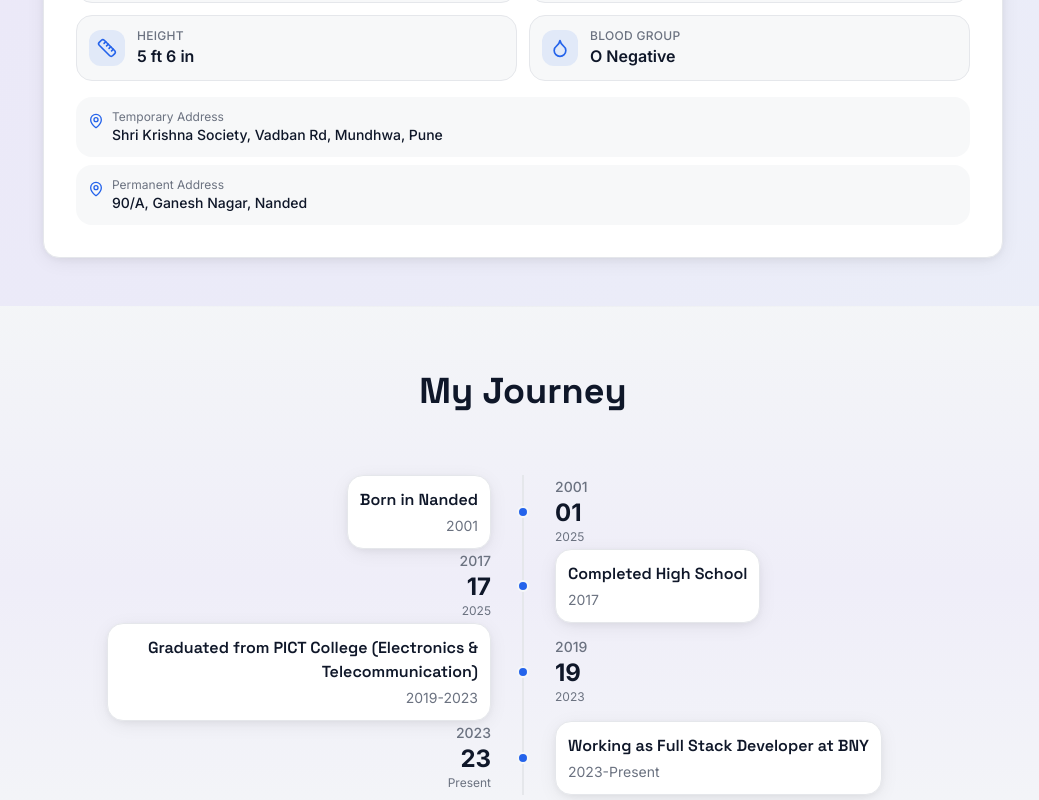
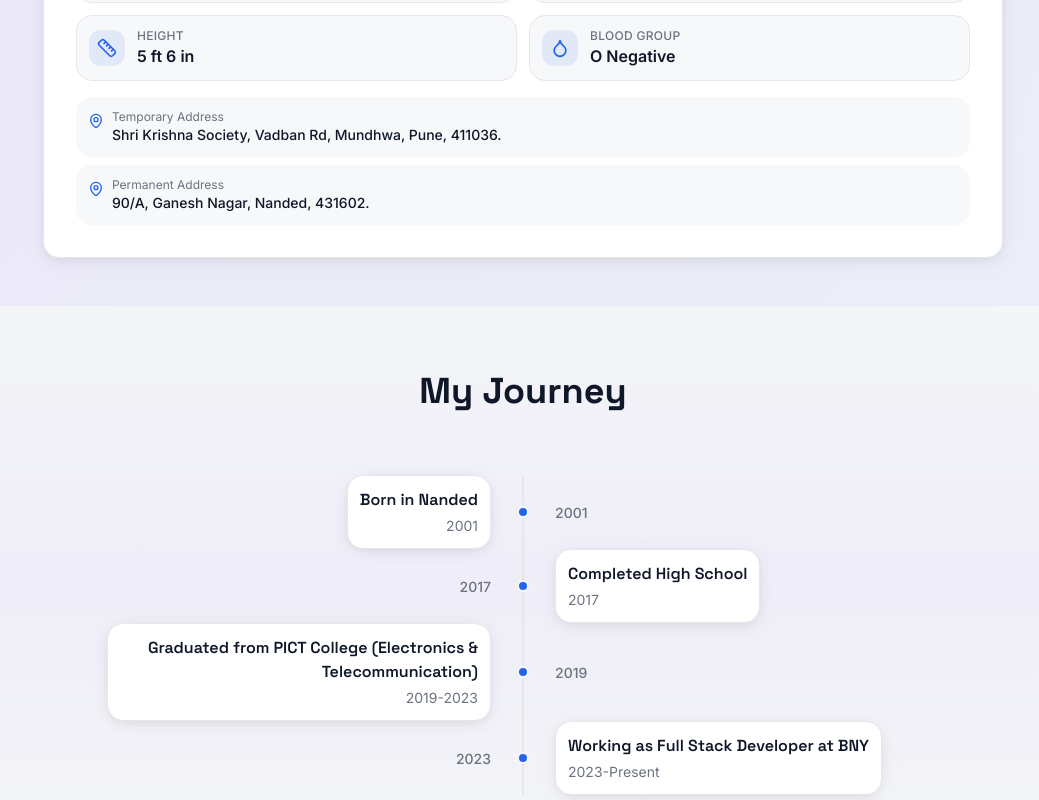
Before and after one commit to radster-46/raghavs-pastel-roots, a React (Vite) app: page / in a window 1280 px wide. Shown: the part 680-1480 px from the top of the page, without its empty margins (117-1156 px from the left). Built offline with nearby package versions, Linux system fonts and the light colour scheme; the HTML template or start-up script is replaced by a standard one.

Commit message:
Visual edit in Lovable
Edited UI in Lovable

```diff
--- a/src/pages/Index.tsx
+++ b/src/pages/Index.tsx
@@ -5,44 +5,57 @@ import { Card } from "@/components/ui/card";
 import ganeshjiLogo from "@/assets/ganeshji-logo.png";
 import profilePhoto from "@/assets/profile-photo.jpg";
 import kundliChart from "@/assets/kundli-chart.png";
-
 const Index = () => {
   const observerRef = useRef<IntersectionObserver | null>(null);
-
   useEffect(() => {
-    observerRef.current = new IntersectionObserver(
-      (entries) => {
-        entries.forEach((entry) => {
+    observerRef.current = new IntersectionObserver(entries => {
+      entries.forEach(entry => {
         if (entry.isIntersecting) {
           entry.target.classList.add("animate-slide-up");
         }
       });
-      },
-      { threshold: 0.05 }
-    );
-
+    }, {
+      threshold: 0.05
+    });
     const elements = document.querySelectorAll(".fade-in-section");
-    elements.forEach((el) => observerRef.current?.observe(el));
-
+    elements.forEach(el => observerRef.current?.observe(el));
     return () => observerRef.current?.disconnect();
   }, []);
-
-  const bioData = [
-    { icon: Calendar, label: "Birth Date", value: "05 Oct 2001" },
-    { icon: MapPin, label: "Birth Place", value: "Nanded" },
-    { icon: Ruler, label: "Height", value: "5 ft 6 in" },
-    { icon: Droplet, label: "Blood Group", value: "O Negative" },
-  ];
-
-  const timeline = [
-    { year: "2001", event: "Born in Nanded", color: "coral" },
-    { year: "2017", event: "Completed High School", color: "mint" },
-    { year: "2019-2023", event: "Graduated from PICT College (Electronics & Telecommunication)", color: "sky-blue" },
-    { year: "2023-Present", event: "Working as Full Stack Developer at BNY", color: "lavender" },
-  ];
-
-  return (
-    <div className="min-h-screen bg-background">
+  const bioData = [{
+    icon: Calendar,
+    label: "Birth Date",
+    value: "05 Oct 2001"
+  }, {
+    icon: MapPin,
+    label: "Birth Place",
+    value: "Nanded"
+  }, {
+    icon: Ruler,
+    label: "Height",
+    value: "5 ft 6 in"
+  }, {
+    icon: Droplet,
+    label: "Blood Group",
+    value: "O Negative"
+  }];
+  const timeline = [{
+    year: "2001",
+    event: "Born in Nanded",
+    color: "coral"
+  }, {
+    year: "2017",
+    event: "Completed High School",
+    color: "mint"
+  }, {
+    year: "2019-2023",
+    event: "Graduated from PICT College (Electronics & Telecommunication)",
+    color: "sky-blue"
+  }, {
+    year: "2023-Present",
+    event: "Working as Full Stack Developer at BNY",
+    color: "lavender"
+  }];
+  return <div className="min-h-screen bg-background">
       {/* Header */}
       <header className="fixed top-0 left-0 right-0 z-50 bg-gradient-to-r from-primary/10 via-accent/10 to-primary/10 backdrop-blur-lg border-b border-primary/20 shadow-lg">
         <div className="container mx-auto px-4 py-3 flex flex-col items-center justify-center gap-1">
@@ -60,8 +73,7 @@ const Index = () => {
         <div className="container mx-auto max-w-5xl">
           <div className="flex flex-col lg:flex-row items-center gap-8 mb-8 fade-in-section">
             <div className="relative lg:w-1/2 flex justify-center">
-              <div className="relative w-80 h-96 overflow-hidden shadow-float animate-float"
-                   style={{
+              <div className="relative w-80 h-96 overflow-hidden shadow-float animate-float" style={{
               clipPath: "polygon(30% 0%, 70% 0%, 100% 30%, 100% 70%, 70% 100%, 30% 100%, 0% 70%, 0% 30%)",
               background: "linear-gradient(135deg, hsl(var(--primary) / 0.1), hsl(var(--accent) / 0.1))"
             }}>
@@ -88,8 +100,7 @@ const Index = () => {
             <h2 className="text-2xl font-bold mb-6 text-center text-foreground">Personal Details</h2>
 
             <div className="grid grid-cols-1 md:grid-cols-2 gap-3 mb-4">
-              {bioData.map((item, index) => (
-                <div key={index} className="flex items-center gap-3 p-3 bg-muted/50 rounded-2xl border border-border hover:border-primary/40 hover:shadow-soft transition-all duration-300">
+              {bioData.map((item, index) => <div key={index} className="flex items-center gap-3 p-3 bg-muted/50 rounded-2xl border border-border hover:border-primary/40 hover:shadow-soft transition-all duration-300">
                   <div className="p-2 bg-primary/10 rounded-lg">
                     <item.icon className="w-5 h-5 text-primary" />
                   </div>
@@ -97,8 +108,7 @@ const Index = () => {
                     <p className="text-xs font-medium text-muted-foreground uppercase tracking-wide">{item.label}</p>
                     <p className="font-semibold text-foreground">{item.value}</p>
                   </div>
-                </div>
-              ))}
+                </div>)}
             </div>
 
             <div className="space-y-2">
@@ -107,7 +117,7 @@ const Index = () => {
                   <MapPin className="w-4 h-4 text-primary mt-1 flex-shrink-0" />
                   <div>
                     <p className="text-xs text-muted-foreground">Temporary Address</p>
-                    <p className="font-medium text-sm text-foreground">Shri Krishna Society, Vadban Rd, Mundhwa, Pune</p>
+                    <p className="font-medium text-sm text-foreground">Shri Krishna Society, Vadban Rd, Mundhwa, Pune, 411036.    </p>
                   </div>
                 </div>
               </div>
@@ -117,7 +127,7 @@ const Index = () => {
                   <MapPin className="w-4 h-4 text-primary mt-1 flex-shrink-0" />
                   <div>
                     <p className="text-xs text-muted-foreground">Permanent Address</p>
-                    <p className="font-medium text-sm text-foreground">90/A, Ganesh Nagar, Nanded</p>
+                    <p className="font-medium text-sm text-foreground">90/A, Ganesh Nagar, Nanded, 431602. </p>
                   </div>
                 </div>
               </div>
@@ -143,8 +153,9 @@ const Index = () => {
             <div className="absolute left-1/2 transform -translate-x-1/2 h-full w-0.5 bg-border"></div>
 
             <div className="space-y-0">
-              {timeline.map((item, index) => (
-                <div key={index} className={`fade-in-section relative flex items-center ${index % 2 === 0 ? 'flex-row' : 'flex-row-reverse'}`} style={{ animationDelay: `${index * 0.1}s` }}>
+              {timeline.map((item, index) => <div key={index} className={`fade-in-section relative flex items-center ${index % 2 === 0 ? 'flex-row' : 'flex-row-reverse'}`} style={{
+              animationDelay: `${index * 0.1}s`
+            }}>
                   {/* Content side */}
                   <div className={`w-1/2 ${index % 2 === 0 ? 'pr-8 text-right' : 'pl-8 text-left'}`}>
                     <Card className="inline-block p-3 bg-card border border-border shadow-elegant rounded-2xl hover:shadow-soft transition-all duration-300">
@@ -160,12 +171,11 @@ const Index = () => {
                   <div className={`w-1/2 ${index % 2 === 0 ? 'pl-8 text-left' : 'pr-8 text-right'}`}>
                     <div className="inline-block">
                       <div className="text-sm font-medium text-muted-foreground">{item.year.includes('-') ? item.year.split('-')[0] : item.year}</div>
-                      <div className="text-2xl font-bold text-foreground">{item.year.includes('-') ? item.year.split('-')[0].slice(-2) : item.year.slice(-2)}</div>
-                      <div className="text-xs text-muted-foreground">{item.year.includes('-') ? item.year.split('-')[1] : new Date().getFullYear()}</div>
+
+
                     </div>
                   </div>
-                </div>
-              ))}
+                </div>)}
             </div>
           </div>
         </div>
@@ -332,11 +342,7 @@ const Index = () => {
 
           <Card className="fade-in-section p-6 md:p-10 bg-card/50 backdrop-blur-sm border-2 border-primary/10 rounded-2xl shadow-elegant hover:border-primary/20 transition-all duration-300">
             <div className="max-w-lg mx-auto">
-              <img
-                src={kundliChart}
-                alt="Kundli Chart"
-                className="w-full h-auto rounded-2xl shadow-xl ring-4 ring-primary/10"
-              />
+              <img src={kundliChart} alt="Kundli Chart" className="w-full h-auto rounded-2xl shadow-xl ring-4 ring-primary/10" />
             </div>
           </Card>
         </div>
@@ -387,8 +393,6 @@ const Index = () => {
           </Card>
         </div>
       </section>
-    </div>
-  );
+    </div>;
 };
-
 export default Index;
```
Lines whose indentation alone changed are shown as unchanged.
